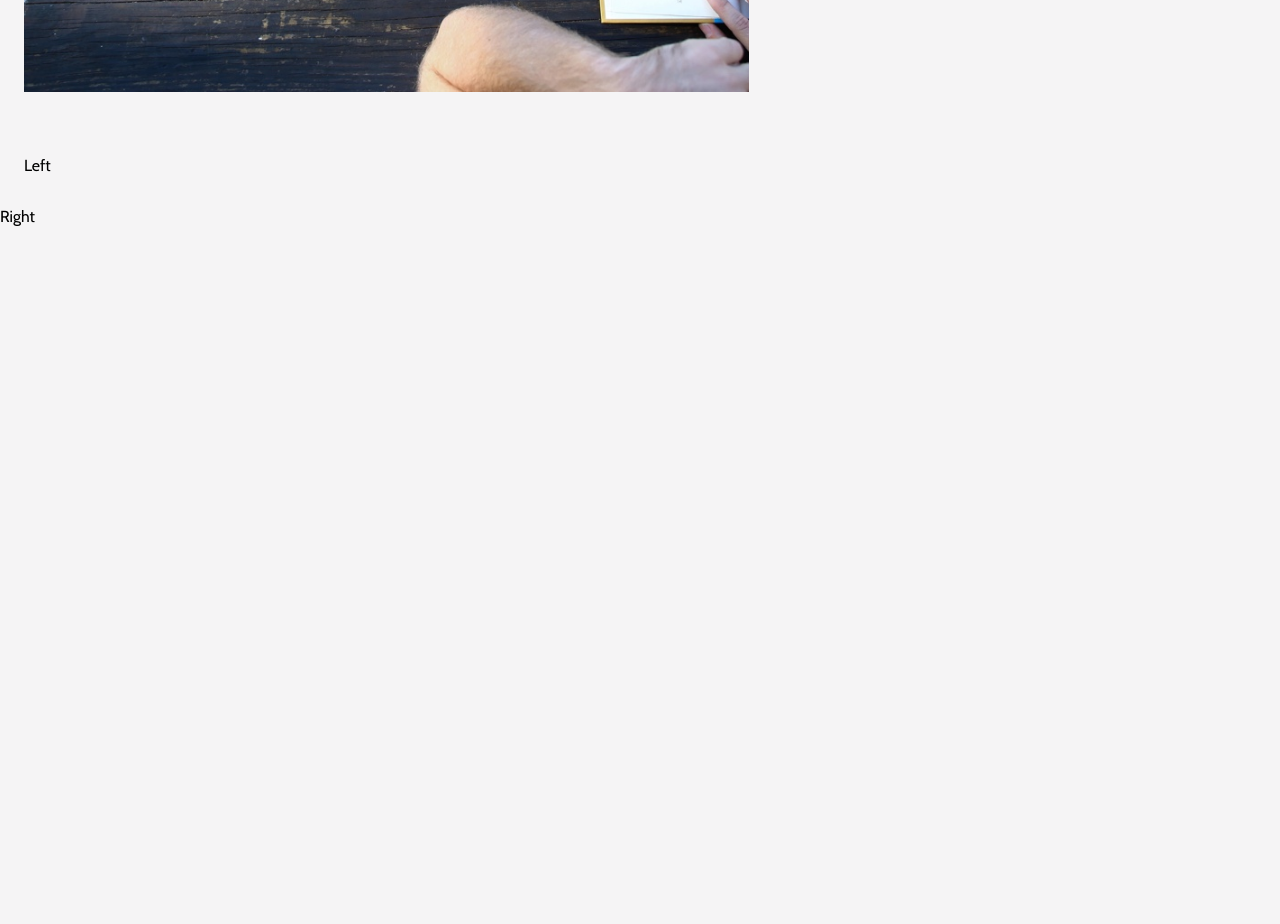
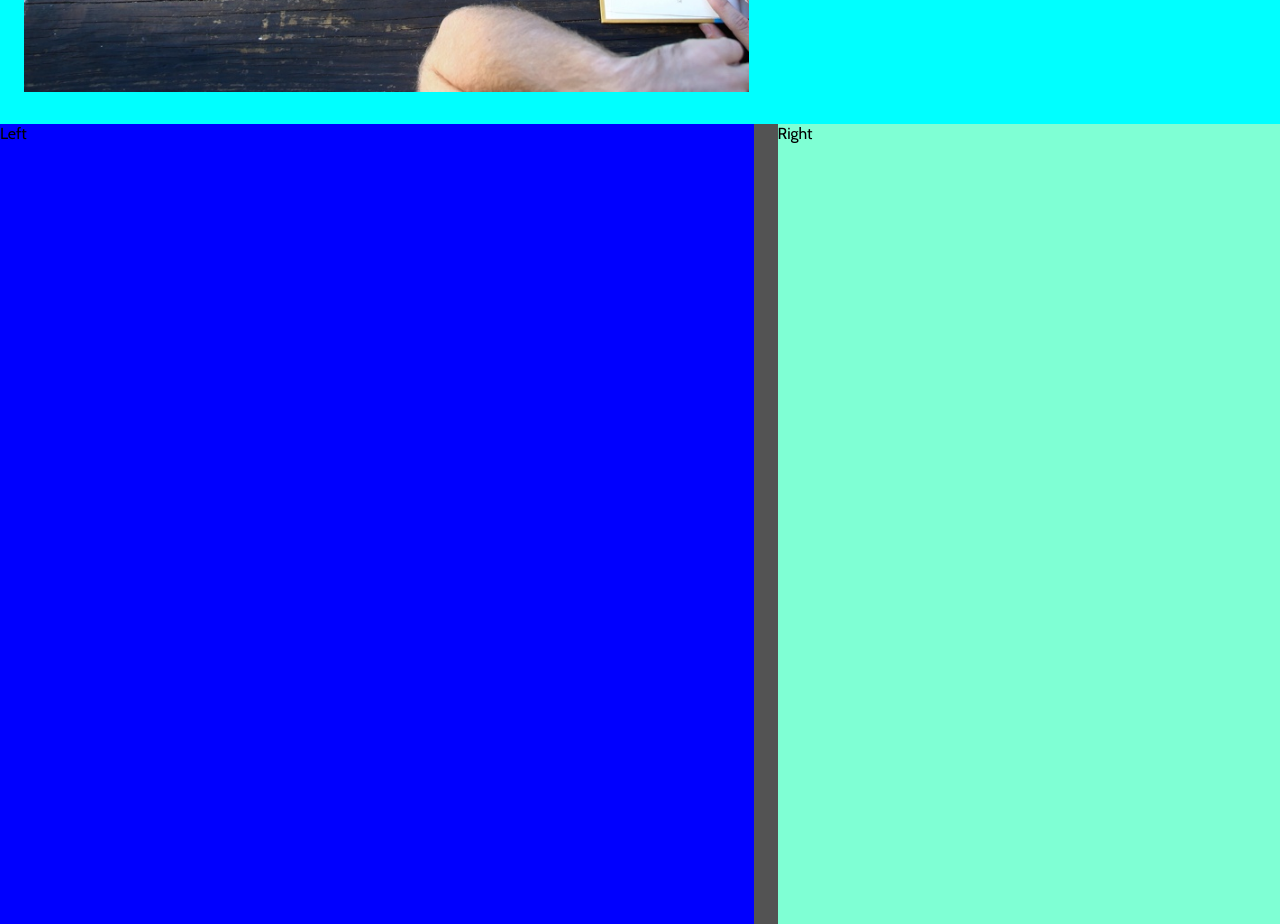
Before and after one commit to sukchaikarin/colmar_practice, a plain HTML site: page index.html in a window 1280 px wide. Shown: the part 740-1664 px from the top of the page. Before the commit the page ends 998 px from the top, so only its background shows below. Drawn offline with nearby package versions, Linux system fonts and the light colour scheme.

Commit message:
created-sec-information-v1

```diff
--- a/index.html
+++ b/index.html
@@ -37,8 +37,8 @@
   </section>
 
   <section class="information">
-    <div class="hero-left">Left</div>
-    <div class="hero-right">Right</div>
+    <div class="inform-l">Left</div>
+    <div class="inform-r">Right</div>
   </section>
 
 
--- a/style.css
+++ b/style.css
@@ -88,7 +88,7 @@ a:link {
     object-fit: cover;
     object-position: center;
     display: flex;
-    /* background-color: aqua; */
+    background-color: aqua;
     height: 100vh;
     gap:24px;
 }
@@ -148,7 +148,22 @@ padding-bottom: 8px;
    margin-top: 50px;
     background-color: rgb(135, 135, 135);
 }
-
+.information{
+    display: flex;
+    height: 100vh;
+    background-color: #535353;
+    gap: 24px;
+}
+.inform-l{
+    flex: 3;
+    width: 100%;
+    background-color: blue;
+}
+.inform-r{
+    flex: 2;
+    width: 100%;
+    background-color: aquamarine;
+}
 
 
 
```
